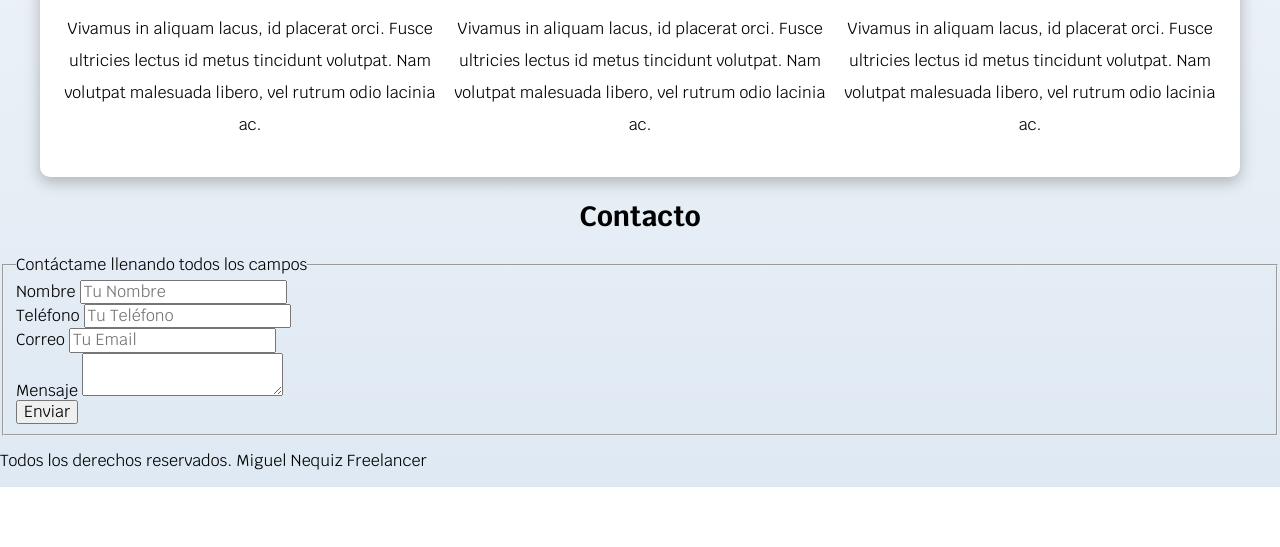
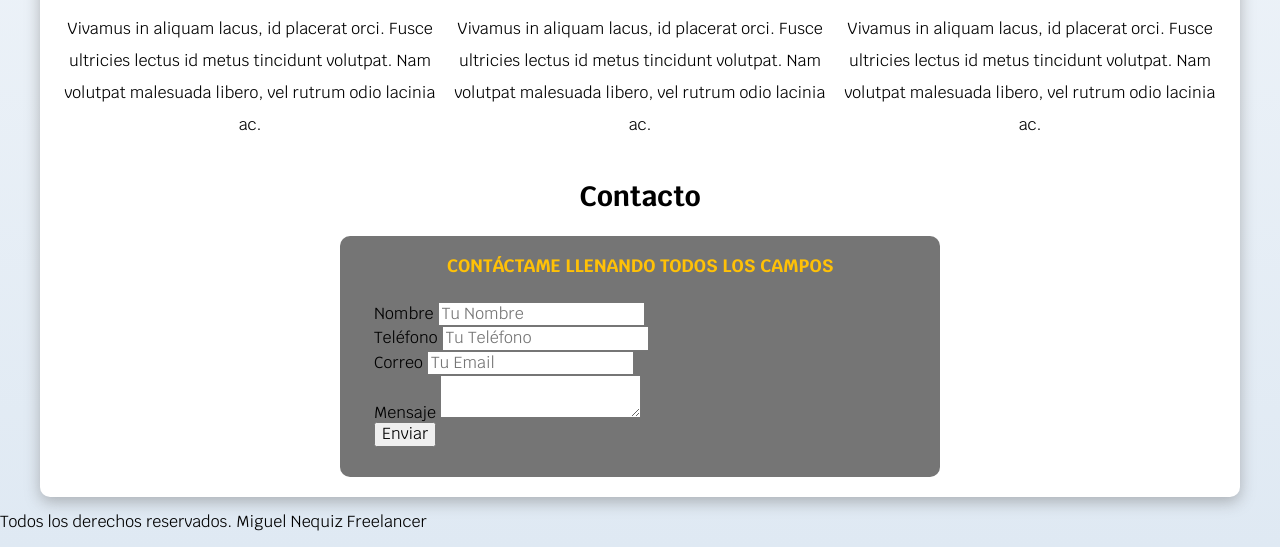
Before and after one commit to nekixito/SitioFreelancer, a plain HTML site: page index.html in a window 1280 px wide. Shown: the part 916-1463 px from the top of the page. Before the commit the page ends 1403 px from the top, so only its background shows below. Drawn offline with Linux system fonts and the light colour scheme.

Commit message:
Primeros pasos con el formulario

```diff
--- a/css/styles.css
+++ b/css/styles.css
@@ -194,3 +194,27 @@ h1, h2, h3 {
         justify-content: space-evenly;
         align-items: center;
     }
+
+
+/** Contacto **/
+
+.formulario {
+    background-color: var(--gris);
+    width: min(60rem, 100%); /** Utilizar el valor más pequeño*/
+    margin: 0 auto;
+    padding: 2rem;
+    border-radius: 1rem;
+}
+
+.formulario fieldset {
+    border: none;
+}
+
+.formulario legend {
+    text-align: center;
+    font-size: 1.8rem;
+    text-transform: uppercase;
+    font-weight: 700;
+    margin-bottom: 2rem;
+    color: var(--primario)
+}
--- a/index.html
+++ b/index.html
@@ -103,35 +103,37 @@
         </div><!-- .servicios -->
 
 
-    </main>
+
 
 
         <section>
             <h2>Contacto</h2>
 
-        <form>
+            <form class="formulario">
                 <fieldset>
                     <legend>Contáctame llenando todos los campos</legend>
 
-                <div>
+                    <div class="contenedor-campos">
+                        <div class="campo">
                             <label>Nombre</label>
                             <input type="text" placeholder="Tu Nombre" >
                         </div>
 
-                <div>
+                        <div class="campo">
                             <label>Teléfono</label>
                             <input type="tel" placeholder="Tu Teléfono" >
                         </div>
 
-                <div>
+                        <div class="campo">
                             <label>Correo</label>
                             <input type="email" placeholder="Tu Email">
                         </div>
 
-                <div>
+                        <div class="campo">
                             <label>Mensaje</label>
                             <textarea></textarea>
                         </div>
+                    </div><!-- .contenedor-campos -->
 
                     <div>
                         <input type="submit" value="Enviar">
@@ -139,6 +141,7 @@
                 </fieldset>
             </form>
         </section>
+    </main>
 
     <footer>
         <p>Todos los derechos reservados. Miguel Nequiz Freelancer</p>
```
Lines whose indentation alone changed are shown as unchanged.
